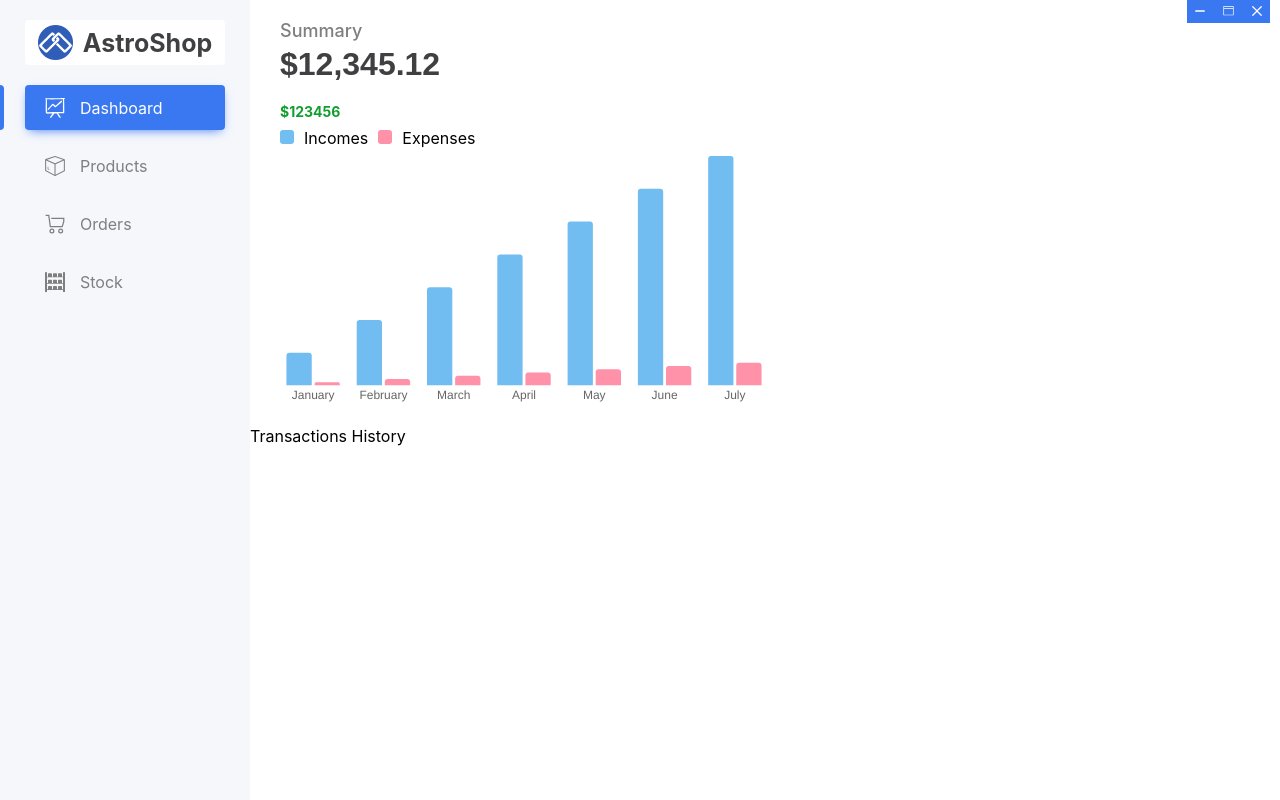
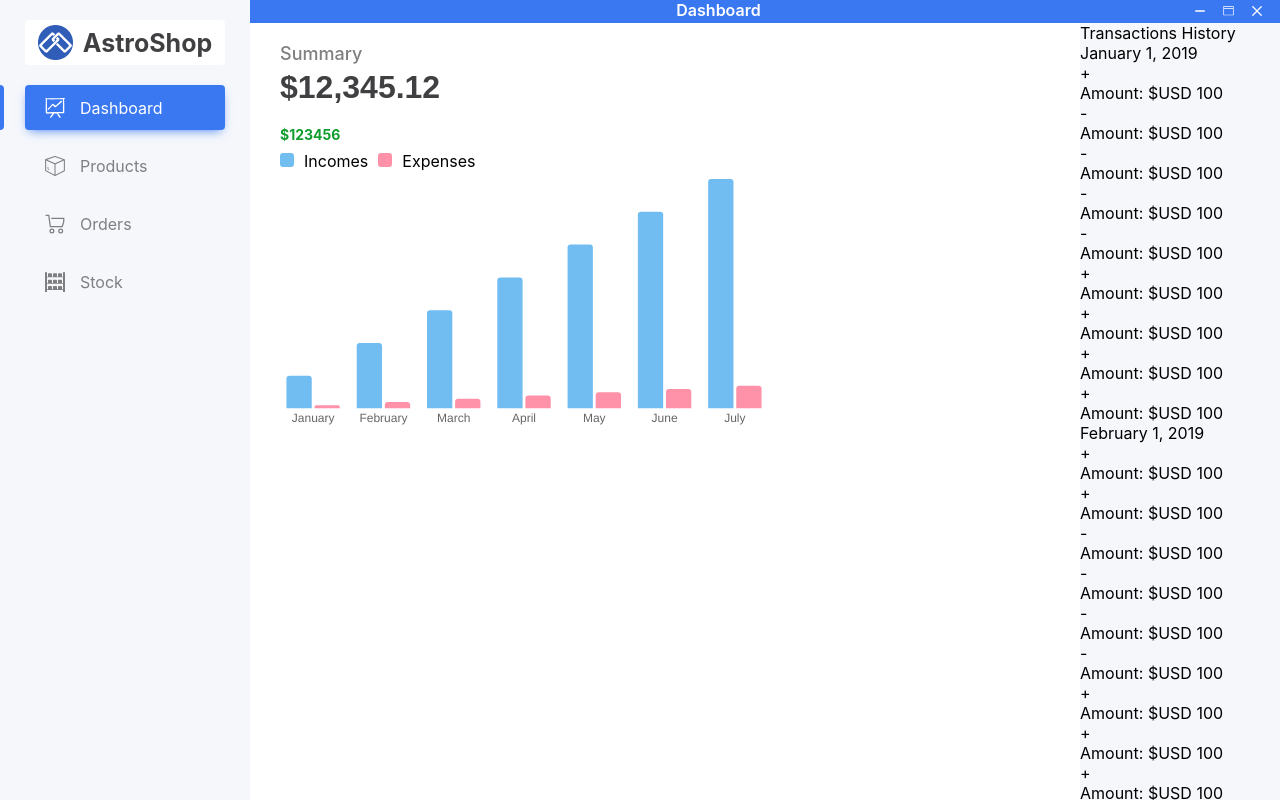
Before and after one commit to sebas-pena/store, a React (Create React App) app in the folder management-app/: page / in a window 1280 px wide. Built offline with nearby package versions, Linux system fonts and the light colour scheme.

Commit message:
avance historial

```diff
--- a/management-app/main.js
+++ b/management-app/main.js
@@ -5,6 +5,7 @@ const createWindow = () => {
 	const win = new BrowserWindow({
 		width: 800,
 		height: 600,
+		frame: false,
 		webPreferences: {
 			nodeIntegration: false,
 			contextIsolation: true,
--- a/management-app/src/App.js
+++ b/management-app/src/App.js
@@ -7,11 +7,11 @@ function App() {
 	return (
 		<BrowserRouter>
 			<div className="App">
+				<Aside />
+				<div className="app__ctn">
 					<TitleBar />
-        <Aside />
-        <main>
 					<AppRouter />
-        </main>
+				</div>
 			</div>
 		</BrowserRouter>
 	)
--- a/management-app/src/components/titlebar/TitleBar.jsx
+++ b/management-app/src/components/titlebar/TitleBar.jsx
@@ -28,6 +28,7 @@ const TitleBar = () => {
 
 	return (
 		<header className="titlebar">
+			<div className="titlebar__drag-area">{<p>Dashboard</p>}</div>
 			<div className="titlebar__controls">
 				<button className="titlebar__button" onClick={handleMinimize}>
 					<MinimizeIcon width="10" height="10" />
--- a/management-app/src/components/titlebar/titlebar.css
+++ b/management-app/src/components/titlebar/titlebar.css
@@ -1,43 +1,26 @@
 .titlebar{
-  position: absolute;
-  right: 10px;
   display: flex;
+  padding-right: 10px;
+  justify-content: flex-start;
+  background-color: var(--primary);
 }
 
 
+.titlebar__drag-area{
+  flex: 1;
+  -webkit-app-region:  drag;
+  -webkit-user-select: none;
+  text-align: center;
+  font-weight: 600;
+    color:#fff
+}
 
 .titlebar__controls{
   display:flex;
   gap: 2px;
   margin-left: auto;
-  background-color: var(--primary);
   overflow: hidden;
 }
-/* .titlebar__controls::before{
-  content: '';
-  position: absolute;
-  display: block;
-  width: 10px;
-  height: 10px;
-  top: -5px;
-  left: -9px;
-  border-radius: 0 50px 0 0;
-  border-right: 5px solid var(--primary);
-  border-top: 5px solid var(--primary);
-}
-.titlebar__controls::after{
-  content: '';
-  position: absolute;
-  display: block;
-  width: 10px;
-  height: 10px;
-  top: -5px;
-  right: -9px;
-  border-radius: 50px 0 0 0;
-  border-left: 5px solid var(--primary);
-  border-top: 5px solid var(--primary);
-}
- */
 .titlebar__button {
   padding: 4px 8px;
 }
--- a/management-app/src/components/transactions-history/TransactionsHistory.jsx
+++ b/management-app/src/components/transactions-history/TransactionsHistory.jsx
@@ -1,16 +1,41 @@
+import { parseTimestamp } from "../../helpers/parseTimestamp"
+
 import { transactionsHistoryMock } from "../../mocks/transactionsHistory"
 import "./transactions-history.css"
 
 const TransactionsHistory = () => {
-  console.log(transactionsHistoryMock)
-  const [, transaction] = transactionsHistoryMock
-  console.log(new Date(transaction.timestamp).getDate())
 	return (
 		<div className="transactions-history__ctn">
 			<header className="transactions-history__header">
 				<p>Transactions History</p>
 			</header>
-      <ul className="transactions-history__list">{}</ul>
+			<ul className="transactions-history__list">
+				{transactionsHistoryMock.map((day, index) => {
+					return (
+						<li key={day.timestamp}>
+							<header className="transactions-history__day">
+								<p>{parseTimestamp.getMouthDayYear(day.timestamp)}</p>
+							</header>
+							<ul>
+								{day.transactions.map((transaction) => {
+									return (
+										<li
+											key={transaction.timestamp}
+											className="transactions-history__item"
+										>
+											<p>{transaction.type === "income" ? "+" : "-"}</p>
+											<p>
+												Amount: $
+												{transaction.currency + " " + transaction.amount}
+											</p>
+										</li>
+									)
+								})}
+							</ul>
+						</li>
+					)
+				})}{" "}
+			</ul>
 		</div>
 	)
 }
--- a/management-app/src/components/transactions-history/transactions-history.css
+++ b/management-app/src/components/transactions-history/transactions-history.css
@@ -0,0 +1,4 @@
+.transactions-history__ctn{
+  width: 200px;
+  background-color: var(--light-grey);
+}
--- a/management-app/src/helpers/parseTimestamp.js
+++ b/management-app/src/helpers/parseTimestamp.js
@@ -1,4 +1,4 @@
-const days = [
+const dayNames = [
 	"Sunday",
 	"Monday",
 	"Tuesday",
@@ -29,11 +29,17 @@ export const parseTimestamp = {
 		return date.getHours()
 	},
 
-  getDayMouthYear: (timestamp) => {
+	getMouthDayYear: (timestamp) => {
 		const date = new Date(timestamp)
-    const day = days[date.getDay()]
+		const day = date.getDate()
 		const month = monthNames[date.getMonth()]
 		const year = date.getFullYear()
-    return `${month} , ${year}`
+		return ` ${month} ${day}, ${year}`
+	},
+
+	getDay: (timestamp) => {
+		const date = new Date(timestamp)
+		const day = dayNames[date.getDay()]
+		return day
 	},
 }
--- a/management-app/src/index.css
+++ b/management-app/src/index.css
@@ -12,6 +12,7 @@
   box-sizing: border-box;
   margin: 0;
   padding: 0;
+  user-select: none;
 }
 
 body {
@@ -25,6 +26,13 @@ body {
 #root > .App{
   display: flex;
   height: 100vh;
+  overflow: hidden;
+  width: 100vw;
+}
+
+#root > .App > .app__ctn{
+  flex: 1;
+
 }
 
 button{
--- a/management-app/src/mocks/transactionsHistory.js
+++ b/management-app/src/mocks/transactionsHistory.js
@@ -4,93 +4,93 @@ export const transactionsHistoryMock = [
 		transactions: [
 			{
 				id: "1",
-        type: "deposit",
+				type: "income",
 				amount: "100",
 				currency: "USD",
 				status: "success",
 				method: "card",
 				description: "Deposit to account",
-        timestamp: "2019-01-01T00:00:00.000Z",
+				timestamp: "2019-01-01T00:01:00.000Z",
 			},
 			{
 				id: "2",
-        type: "withdraw",
+				type: "outcome",
 				amount: "100",
 				currency: "USD",
 				method: "card",
 				status: "success",
 				description: "Withdraw from account",
-        timestamp: "2019-01-01T00:00:00.000Z",
+				timestamp: "2019-01-01T00:02:00.000Z",
 			},
 			{
 				id: "3",
-        type: "withdraw",
+				type: "outcome",
 				amount: "100",
 				currency: "USD",
 				method: "card",
 				status: "success",
 				description: "Withdraw from account",
-        timestamp: "2019-01-01T00:00:00.000Z",
+				timestamp: "2019-01-01T00:03:00.000Z",
 			},
 			{
 				id: "4",
-        type: "withdraw",
+				type: "outcome",
 				amount: "100",
 				currency: "USD",
 				method: "card",
 				status: "success",
 				description: "Withdraw from account",
-        timestamp: "2019-01-01T00:00:00.000Z",
+				timestamp: "2019-01-01T00:04:00.000Z",
 			},
 			{
 				id: "5",
-        type: "withdraw",
+				type: "outcome",
 				amount: "100",
 				currency: "USD",
 				method: "card",
 				status: "success",
 				description: "Withdraw from account",
-        timestamp: "2019-01-01T00:00:00.000Z",
+				timestamp: "2019-01-01T00:05:00.000Z",
 			},
 			{
 				id: "6",
-        type: "deposit",
+				type: "income",
 				amount: "100",
 				currency: "USD",
 				status: "success",
 				method: "card",
 				description: "Deposit to account",
-        timestamp: "2019-01-01T00:00:00.000Z",
+				timestamp: "2019-01-01T00:06:00.000Z",
 			},
 			{
 				id: "7",
-        type: "deposit",
+				type: "income",
 				amount: "100",
 				currency: "USD",
 				status: "success",
 				method: "card",
 				description: "Deposit to account",
-        timestamp: "2019-01-01T00:00:00.000Z",
+				timestamp: "2019-01-01T00:07:00.000Z",
 			},
 			{
 				id: "8",
-        type: "deposit",
+				type: "income",
 				amount: "100",
 				currency: "USD",
 				status: "success",
 				method: "card",
 				description: "Deposit to account",
-        timestamp: "2019-01-01T00:00:00.000Z",
+				timestamp: "2019-01-01T00:08:00.000Z",
 			},
 			{
 				id: "9",
-        type: "deposit",
+				type: "income",
 				amount: "100",
 				currency: "USD",
 				status: "success",
 				method: "card",
 				description: "Deposit to account",
-        timestamp: "2019-01-01T00:00:00.000Z",
+				timestamp: "2019-01-01T00:09:00.000Z",
 			},
 		],
 	},
@@ -99,93 +99,93 @@ export const transactionsHistoryMock = [
 		transactions: [
 			{
 				id: "10",
-        type: "deposit",
+				type: "income",
 				amount: "100",
 				currency: "USD",
 				status: "success",
 				method: "card",
 				description: "Deposit to account",
-        timestamp: "2019-01-01T00:00:00.000Z",
+				timestamp: "2019-01-01T00:10:00.000Z",
 			},
 			{
 				id: "11",
-        type: "deposit",
+				type: "income",
 				amount: "100",
 				currency: "USD",
 				status: "success",
 				method: "card",
 				description: "Deposit to account",
-        timestamp: "2019-01-01T00:00:00.000Z",
+				timestamp: "2019-01-01T00:11:00.000Z",
 			},
 			{
 				id: "12",
-        type: "withdraw",
+				type: "outcome",
 				amount: "100",
 				currency: "USD",
 				method: "card",
 				status: "success",
 				description: "Withdraw from account",
-        timestamp: "2019-01-01T00:00:00.000Z",
+				timestamp: "2019-01-01T00:12:00.000Z",
 			},
 			{
 				id: "13",
-        type: "withdraw",
+				type: "outcome",
 				amount: "100",
 				currency: "USD",
 				method: "card",
 				status: "success",
 				description: "Withdraw from account",
-        timestamp: "2019-01-01T00:00:00.000Z",
+				timestamp: "2019-01-01T00:13:00.000Z",
 			},
 			{
 				id: "14",
-        type: "withdraw",
+				type: "outcome",
 				amount: "100",
 				currency: "USD",
 				method: "card",
 				status: "success",
 				description: "Withdraw from account",
-        timestamp: "2019-01-01T00:00:00.000Z",
+				timestamp: "2019-01-01T00:14:00.000Z",
 			},
 			{
 				id: "15",
-        type: "withdraw",
+				type: "outcome",
 				amount: "100",
 				currency: "USD",
 				method: "card",
 				status: "success",
 				description: "Withdraw from account",
-        timestamp: "2019-01-01T00:00:00.000Z",
+				timestamp: "2019-01-01T00:15:00.000Z",
 			},
 			{
 				id: "16",
-        type: "deposit",
+				type: "income",
 				amount: "100",
 				currency: "USD",
 				status: "success",
 				method: "card",
 				description: "Deposit to account",
-        timestamp: "2019-01-01T00:00:00.000Z",
+				timestamp: "2019-01-01T00:16:00.000Z",
 			},
 			{
 				id: "17",
-        type: "deposit",
+				type: "income",
 				amount: "100",
 				currency: "USD",
 				status: "success",
 				method: "card",
 				description: "Deposit to account",
-        timestamp: "2019-01-01T00:00:00.000Z",
+				timestamp: "2019-01-01T00:17:00.000Z",
 			},
 			{
 				id: "18",
-        type: "deposit",
+				type: "income",
 				amount: "100",
 				currency: "USD",
 				status: "success",
 				method: "card",
 				description: "Deposit to account",
-        timestamp: "2019-01-01T00:00:00.000Z",
+				timestamp: "2019-01-01T00:18:00.000Z",
 			},
 		],
 	},
--- a/management-app/src/pages/DashboardPage.jsx
+++ b/management-app/src/pages/DashboardPage.jsx
@@ -5,9 +5,9 @@ import "./dashboard-page.css"
 const DashboardPage = () => {
 	return (
 		<div className="dashboard__ctn">
-      <div>
+			<main className="dashboard__main-ctn">
 				<SalesExpensesChart period={"lastyear"} {...totalSalesMock} />
-      </div>
+			</main>
 			<TransactionsHistory />
 		</div>
 	)
--- a/management-app/src/pages/dashboard-page.css
+++ b/management-app/src/pages/dashboard-page.css
@@ -1,4 +1,9 @@
-.dashboard__total-sales-ctn{
-    padding-top: 30px;
-    width: 500px;
+.dashboard__ctn{
+    flex: 1;
+    display: flex;
 }
+
+.dashboard__main-ctn{
+    flex: 1;
+    display: flex;
+}
```
Lines whose indentation alone changed are shown as unchanged.
